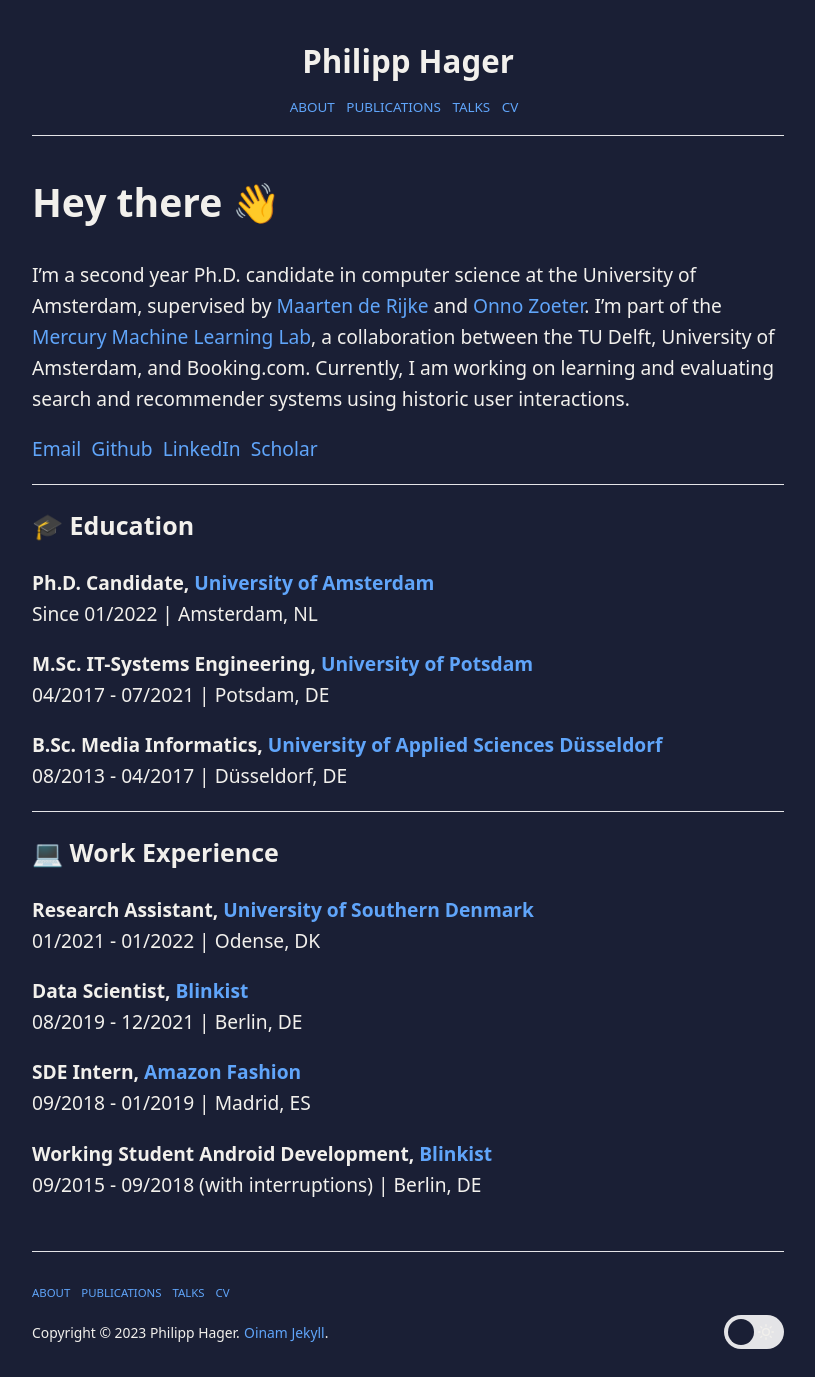
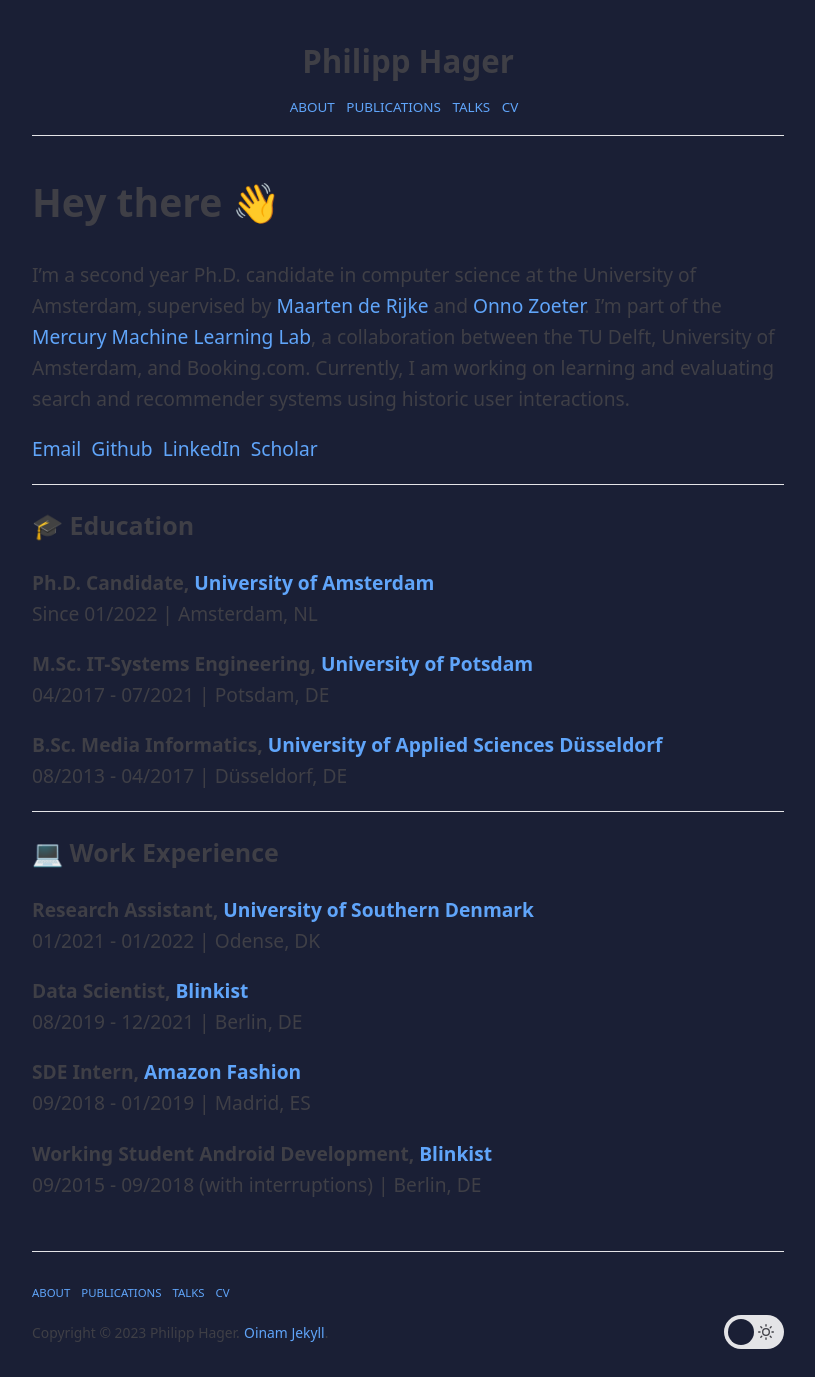
Before and after one commit to philipphager/philipphager.github.io, a Jekyll site: the page built from index.md, in a window 1280 px wide. Shown: the whole page, without its empty margins (232-1047 px from the left). Built offline with Jekyll 4.4.1, drawn with Linux system fonts in a browser that asks for light colours.

Commit message:
Revert "Update default.css"
This reverts commit f52b278d0fc0e46475fd16cc26d43cae25f2ac46.

```diff
--- a/_includes/css/theme/default.css
+++ b/_includes/css/theme/default.css
@@ -14,8 +14,8 @@
   --background-color-alt: #1a1f35; /* gray-100 */
   --background-color-highlight: #e4e4e7; /* gray-200 */
 
-  --text-color: #f2f0ec; /* gray-700 */
-  --text-color-alt: #2563eb; /* gray-600 */
+  --text-color: #3f3f46; /* gray-700 */
+  --text-color-alt: #52525b; /* gray-600 */
 }
 
 [data-theme="dark"] {
```
